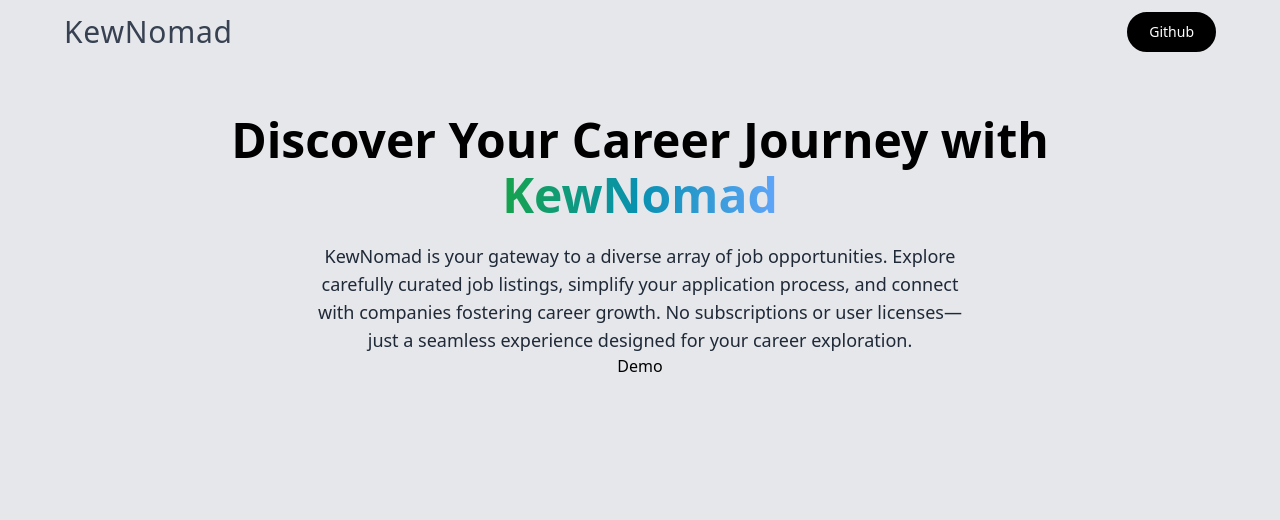
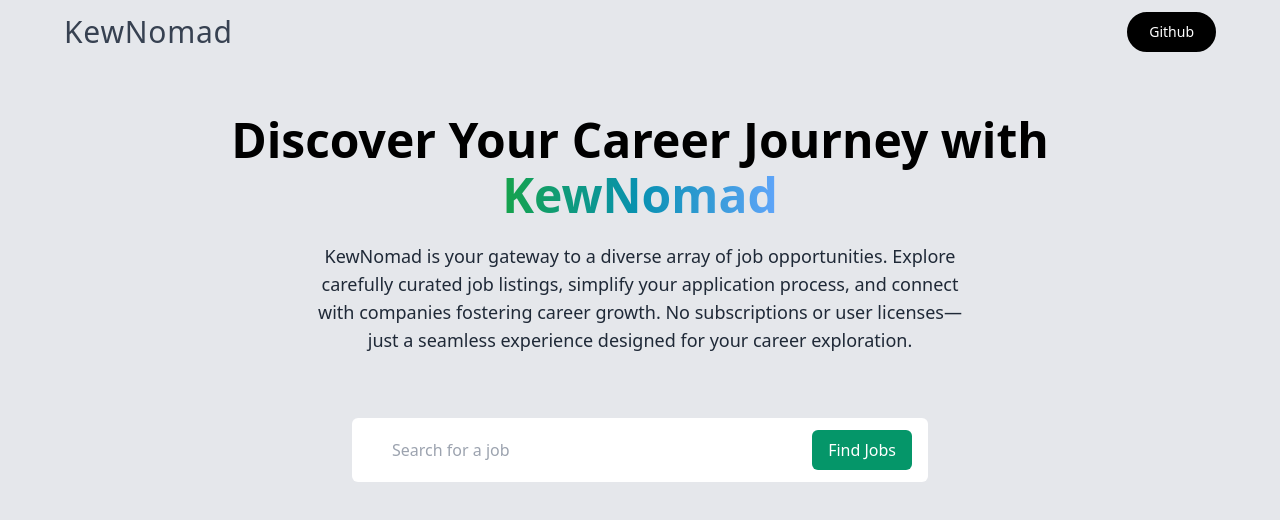
Before and after one commit to osaid500/kewnomad, a React (Vite) app: page / in a window 1280 px wide. Shown: the top 520 px of the page. Built offline with nearby package versions, Linux system fonts and the light colour scheme; no server answers.

Commit message:
Add search form to Demo component

```diff
--- a/package.json
+++ b/package.json
@@ -12,7 +12,8 @@
   "dependencies": {
     "@reduxjs/toolkit": "^2.1.0",
     "react": "^18.2.0",
-    "react-dom": "^18.2.0"
+    "react-dom": "^18.2.0",
+    "react-redux": "^9.1.0"
   },
   "devDependencies": {
     "@types/react": "^18.2.43",
--- a/src/components/Demo.jsx
+++ b/src/components/Demo.jsx
@@ -1,6 +1,8 @@
 import { useState, useEffect } from "react";
 
 const Demo = () => {
+  const [searchQuery, setSearchQuery] = useState("");
+
   useEffect(() => {
     async function fetchData() {
       try {
@@ -13,10 +15,36 @@
       }
     }
 
-    fetchData();
+    // fetchData();
   }, []);
 
-  return <div>Demo</div>;
+  function handleSubmit(e) {
+    e.preventDefault();
+    alert("submitted");
+  }
+
+  return (
+    <section className="mt-16 w-full max-w-xl">
+      <div className="flex flex-col w-full gap-2">
+        <form
+          className="relative flex justify-center items-center"
+          onSubmit={handleSubmit}
+        >
+          <input
+            className="w-full px-10 py-5 text-gray-700 rounded-md focus:outline-none"
+            type="text"
+            placeholder="Search for a job"
+            value={searchQuery}
+            onChange={(e) => setSearchQuery(e.target.value)}
+            required
+          />
+          <button className="absolute right-0 mr-4 px-4 py-2 rounded-md font-medium bg-emerald-600 text-white transition hover:bg-emerald-700">
+            Find Jobs
+          </button>
+        </form>
+      </div>
+    </section>
+  );
 };
 
 export default Demo;
--- a/src/main.jsx
+++ b/src/main.jsx
@@ -1,5 +1,6 @@
 import React from "react";
 import ReactDOM from "react-dom/client";
+
 import App from "./App.jsx";
 
 ReactDOM.createRoot(document.getElementById("root")).render(
```
Also changed, not shown: 1 other file (tests, documents, lock files or other folders).
